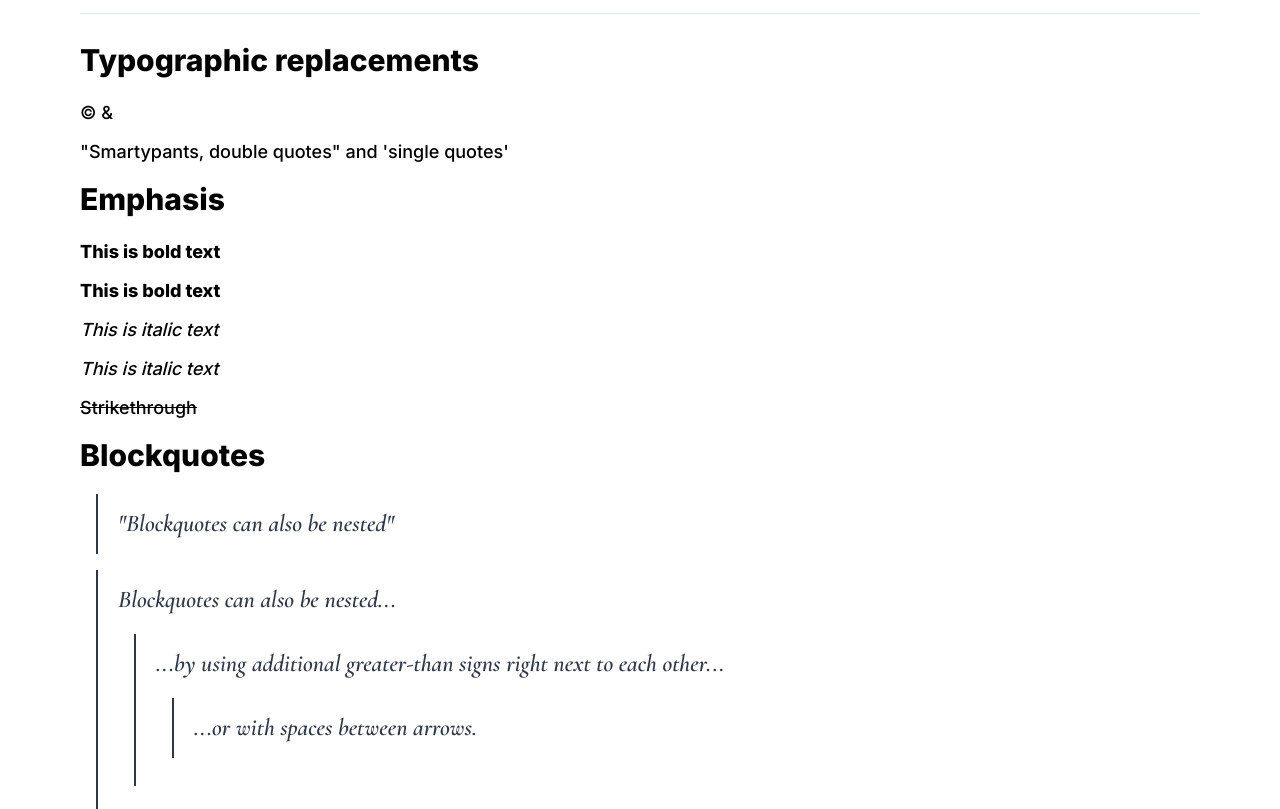
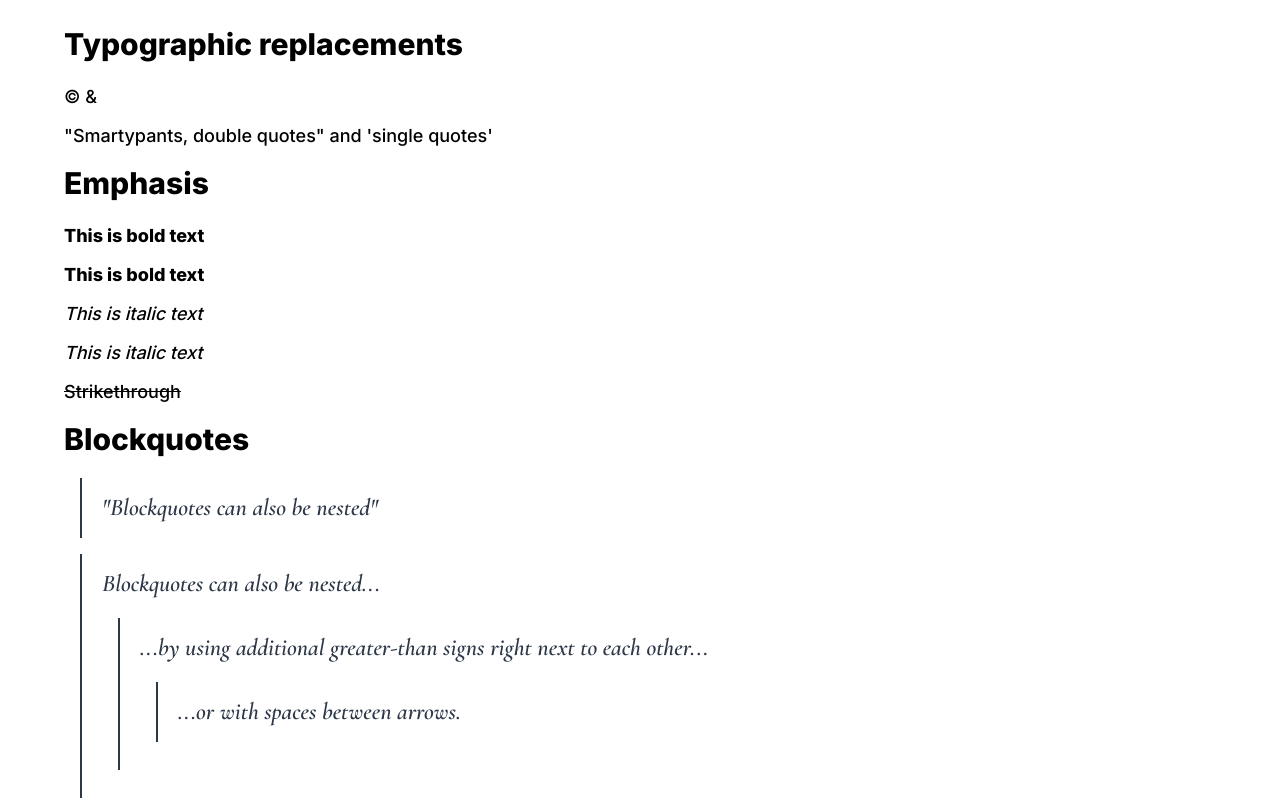
Before and after one commit to rednithin/rednithin.github.io, a plain HTML site: page blog/1-markdown-cheatsheet/index.html in a window 1280 px wide. Shown: the part 739-1548 px from the top of the page. Drawn offline with nearby package versions, Linux system fonts and the light colour scheme.

Commit message:
Finished build

```diff
--- a/blog/1-markdown-cheatsheet/index.html
+++ b/blog/1-markdown-cheatsheet/index.html
@@ -87,9 +87,9 @@
     </header>
 
 
-  <section class="container mx-auto my-20 md:px-16 mb:auto md:text-lg">
+  <section class="container mx-auto my-20 px-4 md:px-16 lg:px-40 mb:auto md:text-lg">
 
-  <article class="mx-4">
+  <article>
     <h1 class="text-4xl font-bold">
       <a href="https://rednithin.github.io/blog/1-markdown-cheatsheet/">Markdown Cheatsheet</a>
     </h1>
@@ -105,7 +105,7 @@
         <a href="/tags/cheatsheet">#cheatsheet</a>
 
     </div>
-    <div class="mt-4 markdown-content">
+    <div class="markdown-content">
       <p>As I often forgot some of the markdown syntax,
 this cheatsheet will come in handy. This serves another purpose as well,
 to see if I need to modify any of my stylesheets in the future.</p>
```
Also changed, not shown: 404.html (+1 -1 lines), about/index.html (+1 -1 lines), blog/index.html (+2 -2 lines), contact/index.html (+1 -1 lines), index.html (+2 -2 lines), resume/index.html (+1 -1 lines), tags/cheatsheet/index.html (+2 -2 lines), tags/index.html (+1 -1 lines), tags/markdown/index.html (+2 -2 lines).
